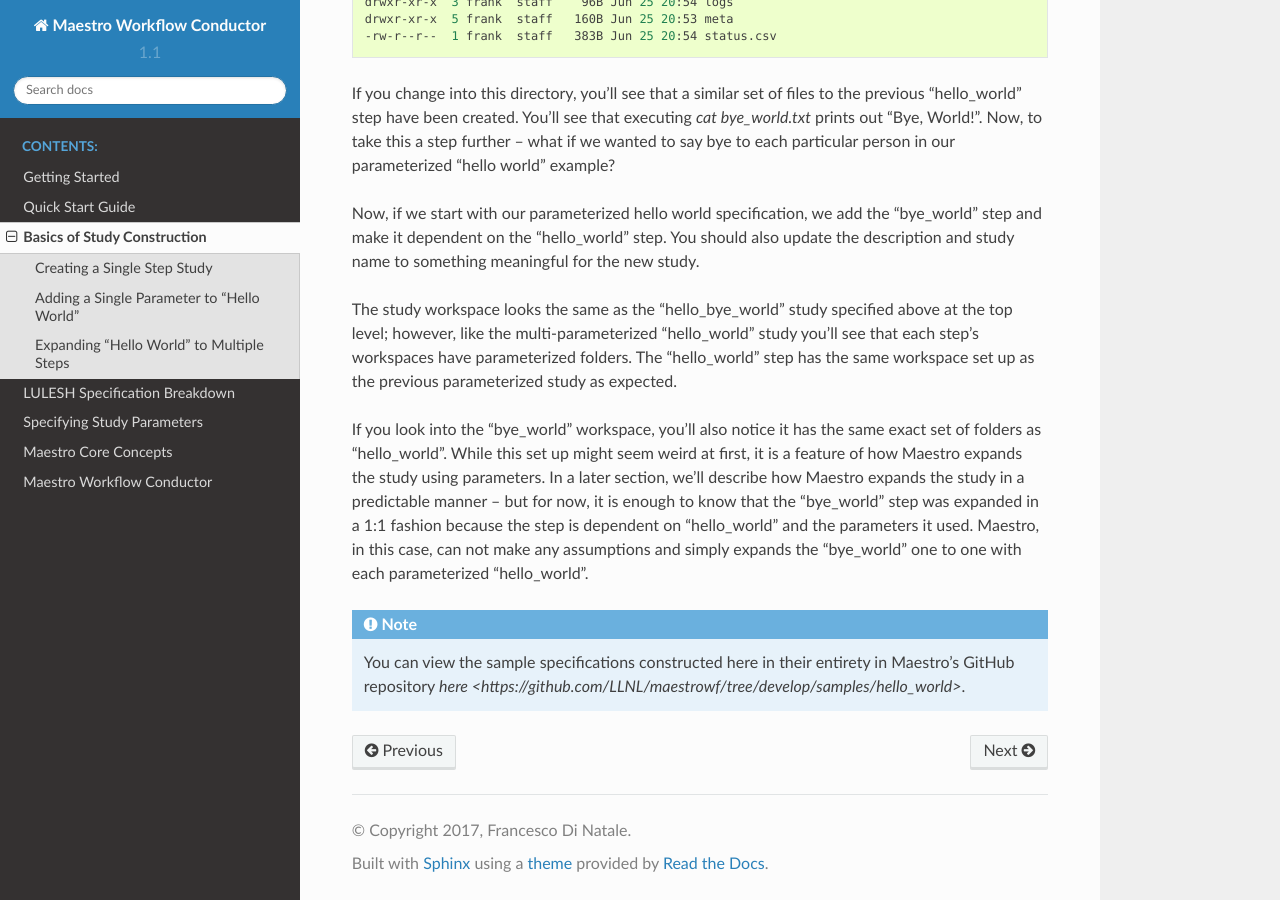
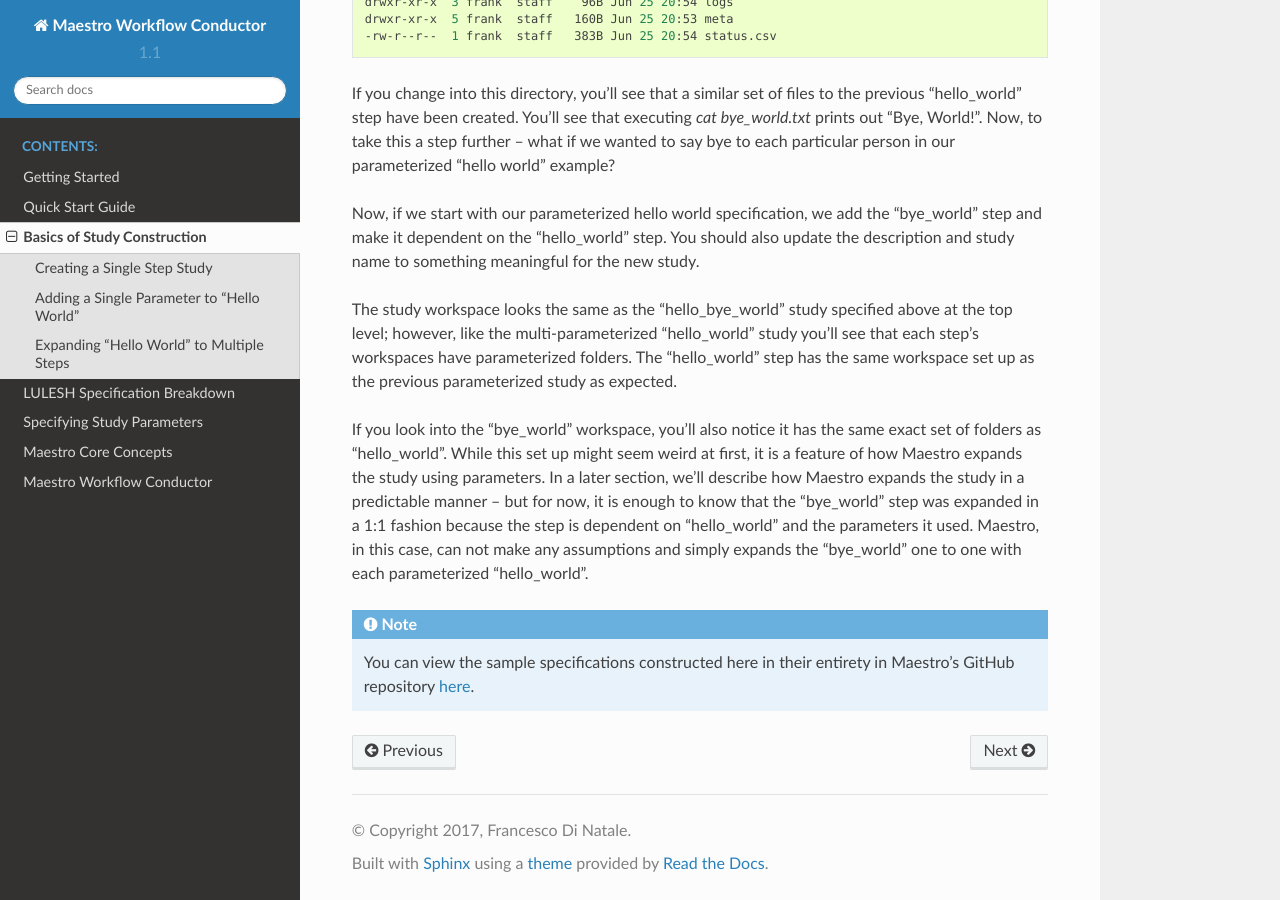
Before and after one commit to LLNL/maestrowf, a Sphinx documentation site: the page built from docs/source/hello_world.rst, in a window 1280 px wide and 900 px high, scrolled down 5748 px. Built offline with Sphinx 7.4.7 and the Read the Docs theme 2.0.0, drawn with Linux system fonts in a browser that asks for light colours.

Commit message:
Correction of link to examples (again).

```diff
--- a/docs/source/hello_world.rst
+++ b/docs/source/hello_world.rst
@@ -281,4 +281,4 @@ The study workspace looks the same as the "hello_bye_world" study specified abov
 
 If you look into the "bye_world" workspace, you'll also notice it has the same exact set of folders as "hello_world". While this set up might seem weird at first, it is a feature of how Maestro expands the study using parameters. In a later section, we'll describe how Maestro expands the study in a predictable manner -- but for now, it is enough to know that the "bye_world" step was expanded in a 1:1 fashion because the step is dependent on "hello_world" and the parameters it used. Maestro, in this case, can not make any assumptions and simply expands the "bye_world" one to one with each parameterized "hello_world".
 
-.. note:: You can view the sample specifications constructed here in their entirety in Maestro's GitHub repository `here <https://github.com/LLNL/maestrowf/tree/develop/samples/hello_world>`.
+.. note:: You can view the sample specifications constructed here in their entirety in Maestro's GitHub repository `here <https://github.com/LLNL/maestrowf/tree/develop/samples/hello_world>`_.
```
